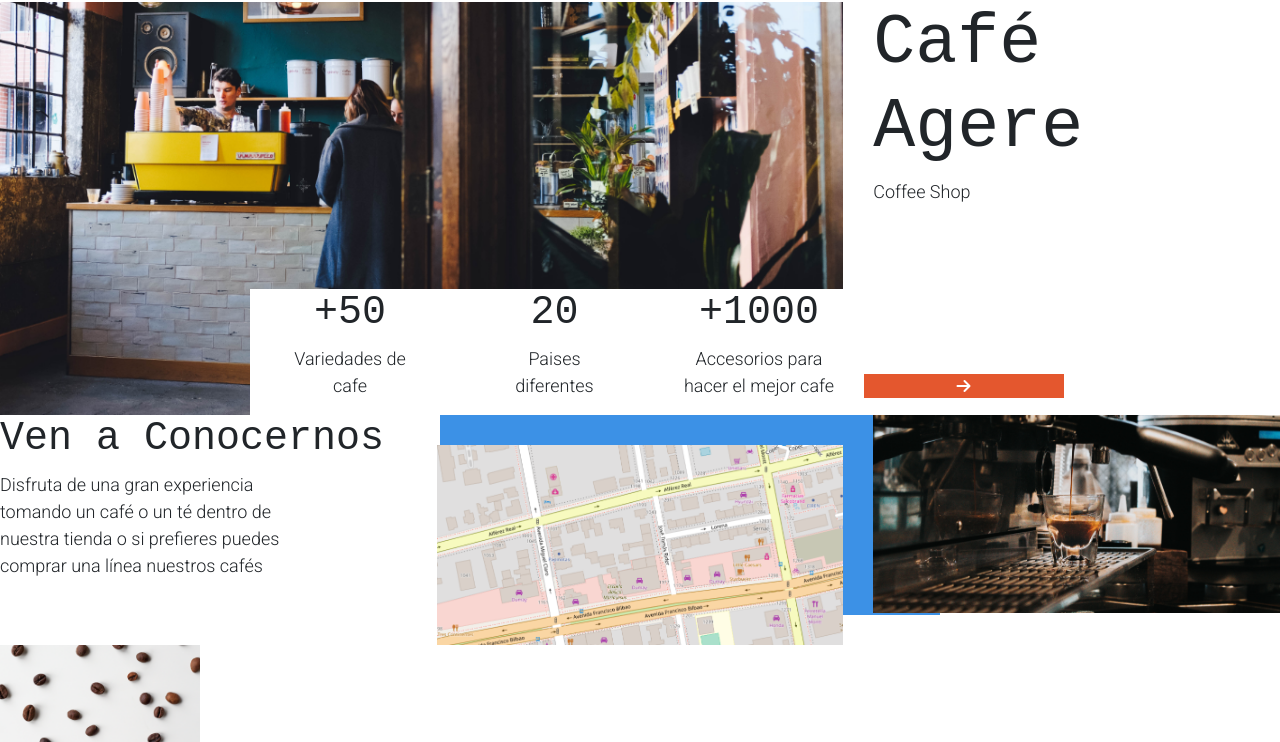
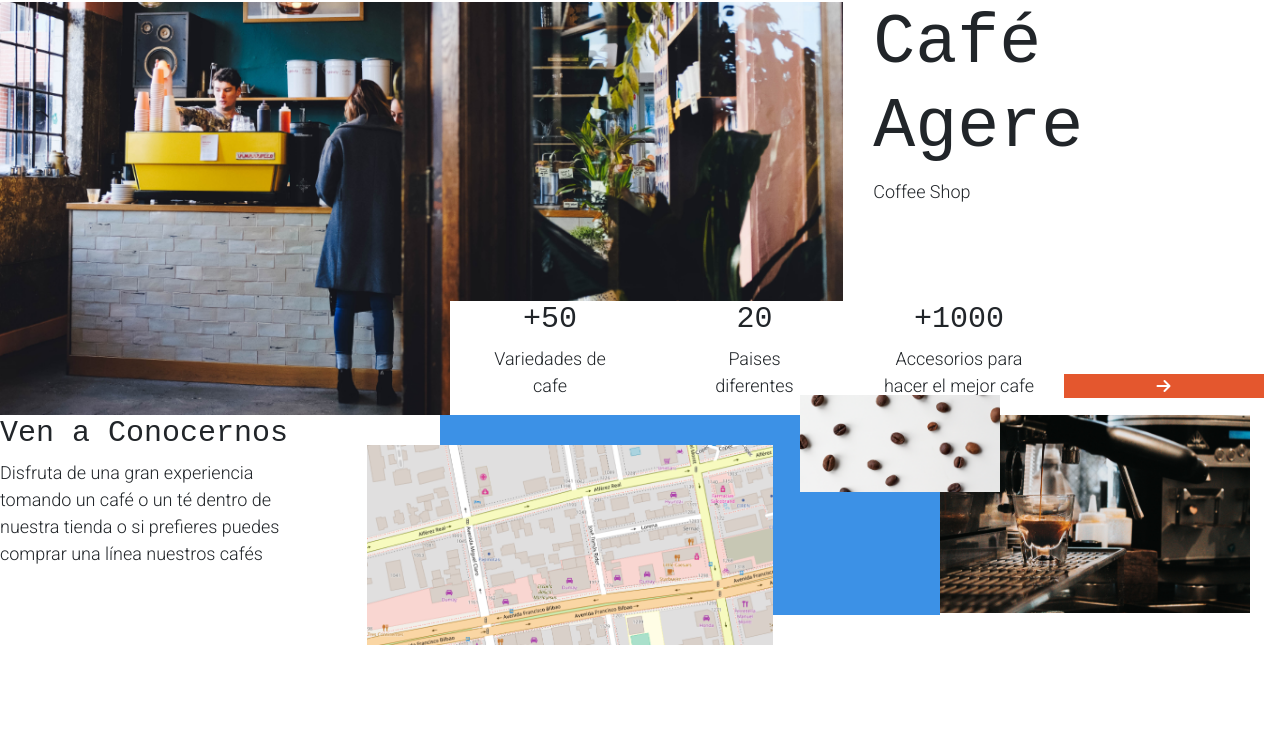
Before and after one commit to yosoylaviki/cafeteria-agere, a plain HTML site: page index.html in a window 1280 px wide. Shown: the part 83-825 px from the top of the page. After the commit the page ends 800 px from the top, so only its background shows below. Drawn offline with Linux system fonts and the light colour scheme; a web font is replaced by a local one.

Commit message:
cuadro naranjo amarillo falta

```diff
--- a/assets/sass/base/_typography.scss
+++ b/assets/sass/base/_typography.scss
@@ -5,7 +5,7 @@ h1{
 
 h2{
   font-family: $pt-mono;
-  font-size: $xx-large;
+  font-size: $x-large;
 }
 
 p{
--- a/assets/sass/layout/_header.scss
+++ b/assets/sass/layout/_header.scss
@@ -17,7 +17,7 @@
   background-color: white;
   position: absolute;
   bottom: 0;
-  margin-left: 250px;
+  margin-left: 450px;
 }
 
 .uno{
--- a/assets/sass/layout/_section-principal.scss
+++ b/assets/sass/layout/_section-principal.scss
@@ -4,8 +4,19 @@
 
 .map{
   margin-top: 30px;
+  margin-left: -70px;
 }
 
 .coffee-img{
   width: 200px;
+  margin-left: 800px;
+  margin-top: -250px;
+  position: absolute;
+  z-index: 1;
 }
+
+.granos{
+  margin-left: -30px;
+  z-index: -1;
+  position: relative;
+}
--- a/index.html
+++ b/index.html
@@ -68,10 +68,10 @@
   <!-- section -->
   <section class="section-principal">
     <div class="row">
-    <div class="col-6 col-md-4"><h2>Ven a Conocernos</h2> <p>Disfruta de una gran experiencia <br>
+    <div class=" description col-6 col-md-4"><h2>Ven a Conocernos</h2> <p>Disfruta de una gran experiencia <br>
       tomando un café o un té dentro de <br> nuestra tienda o si prefieres puedes <br> comprar una línea nuestros cafés  </p></div>
     <div class="col-6 col-md-4"><img class="map"src="assets/images/img-4.png" alt=""></div>
-    <div class="col-6 col-md-4"><img src="assets/images/img-2.png" alt=""></div>
+    <div class="col-6 col-md-4"><img class="granos"src="assets/images/img-2.png" alt=""></div>
   </div>
   </section>
 
```
Also changed, not shown: assets/css/main.css, 1 other file.
